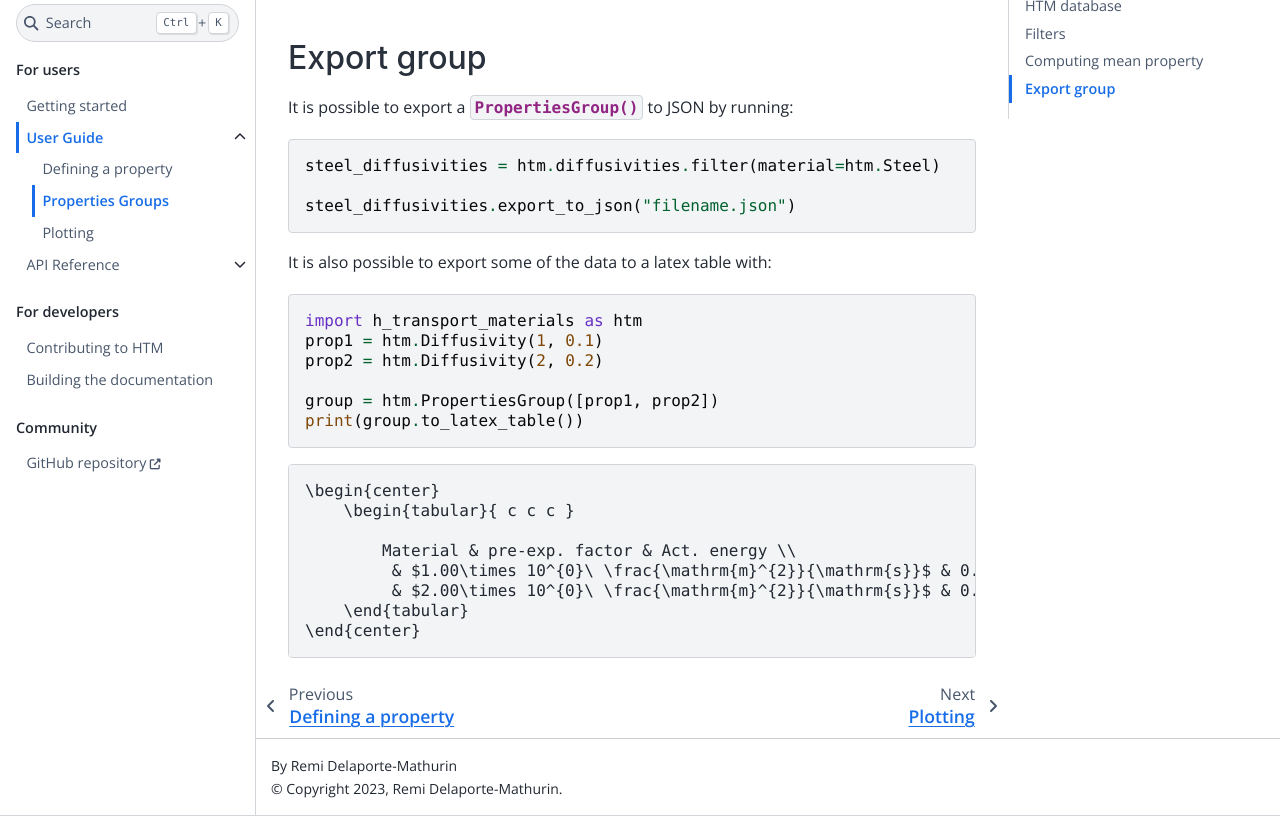
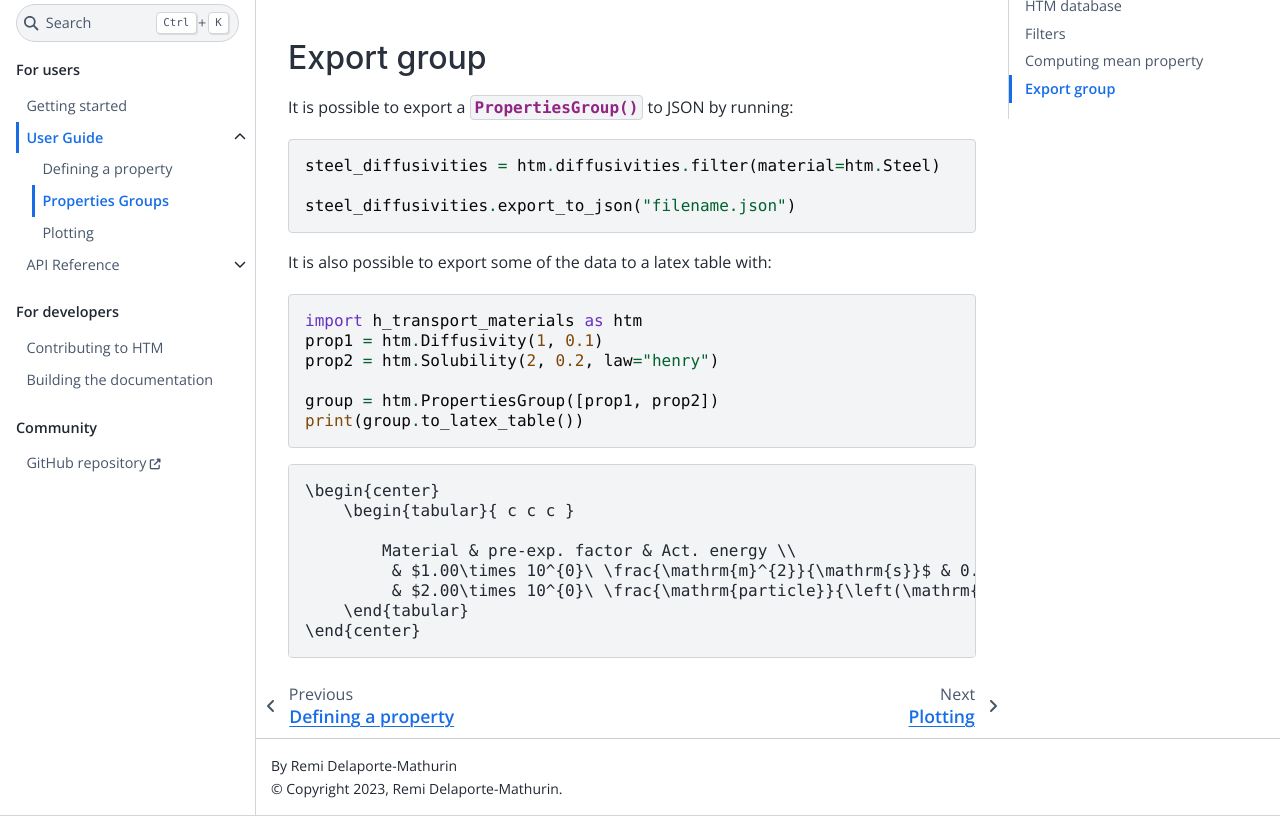
Before and after one commit to RemDelaporteMathurin/h-transport-materials, a Sphinx documentation site: the page built from docs/user/groups.rst, in a window 1280 px wide and 900 px high, scrolled down 2677 px, cut to the strip 84-900 px from the top of the window. Built offline with Sphinx 7.4.7 and the Sphinx Book theme 1.1.4, drawn with Linux system fonts in a browser that asks for light colours.

Commit message:
added a solubility

```diff
--- a/docs/user/groups.rst
+++ b/docs/user/groups.rst
@@ -166,7 +166,7 @@ It is also possible to export some of the data to a latex table with:
 
     import h_transport_materials as htm
     prop1 = htm.Diffusivity(1, 0.1)
-    prop2 = htm.Diffusivity(2, 0.2)
+    prop2 = htm.Solubility(2, 0.2, law="henry")
 
     group = htm.PropertiesGroup([prop1, prop2])
     print(group.to_latex_table())
@@ -179,6 +179,6 @@ It is also possible to export some of the data to a latex table with:
 
             Material & pre-exp. factor & Act. energy \\
              & $1.00\times 10^{0}\ \frac{\mathrm{m}^{2}}{\mathrm{s}}$ & 0.10 eV/particle \\
-             & $2.00\times 10^{0}\ \frac{\mathrm{m}^{2}}{\mathrm{s}}$ & 0.20 eV/particle \\
+             & $2.00\times 10^{0}\ \frac{\mathrm{particle}}{\left(\mathrm{Pa} \cdot \mathrm{m}^{3}\right)}$ & 0.20 eV/particle \\
         \end{tabular}
     \end{center}
```
